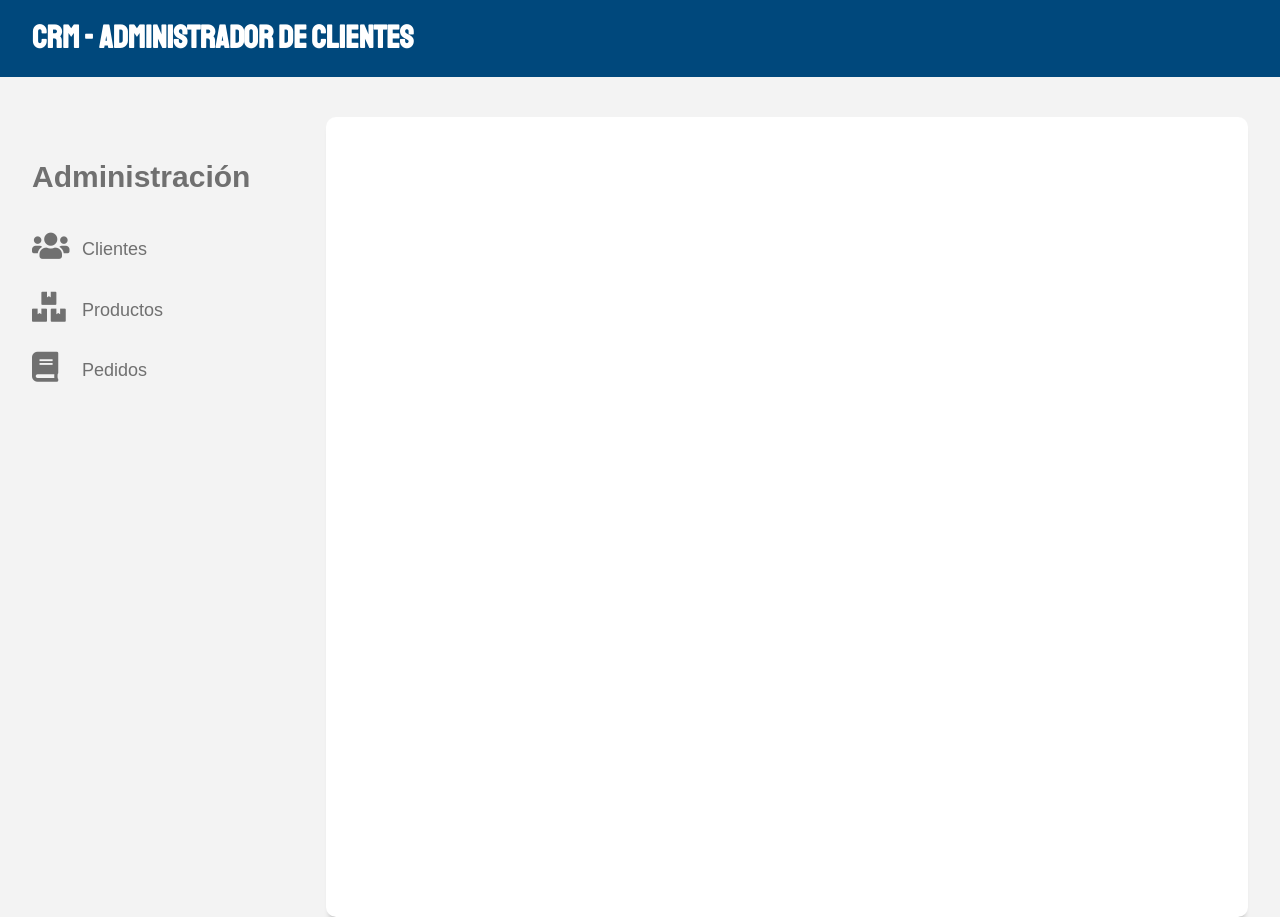
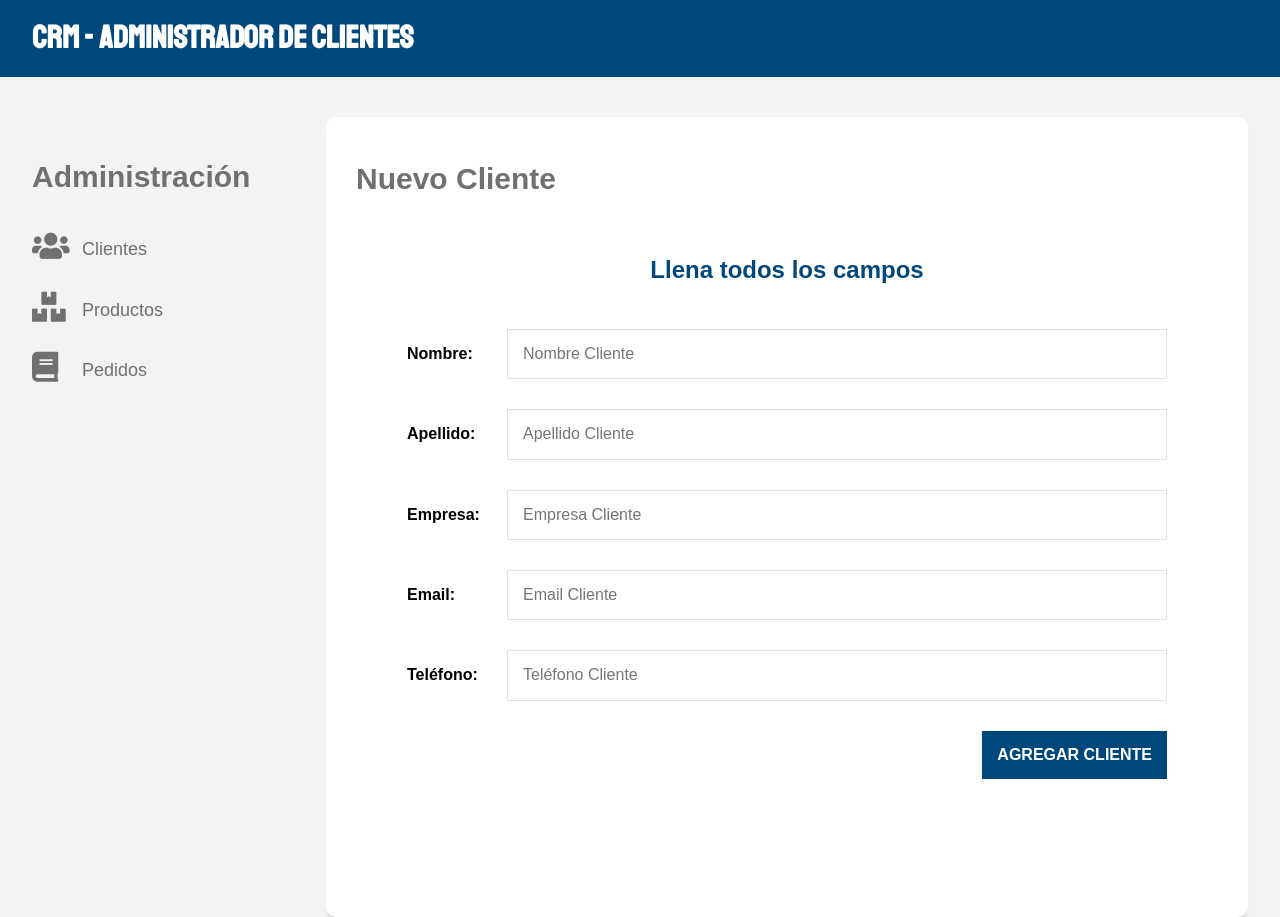
Before and after one commit to adriayc/node_bootcamp-jpt, a React (Create React App) app in the folder 76-nodereact_CreandoApp/client-api/: page /clientes/nuevo in a window 1280 px wide. Built offline with nearby package versions, Linux system fonts and the light colour scheme.

Commit message:
Agregando formulario para Nuevos Clientes

```diff
--- a/76-nodereact_CreandoApp/client-api/src/App.js
+++ b/76-nodereact_CreandoApp/client-api/src/App.js
@@ -23,7 +23,7 @@
             {/* Routing a los diferentes componentes */}
             <Routes>
               <Route path='/' element={<Clientes />} />
-              <Route path='/cliente/nuevo' element={<NuevoCliente />} />
+              <Route path='/clientes/nuevo' element={<NuevoCliente />} />
 
               <Route path='/productos' element={<Productos />} />
               <Route path='/pedidos' element={<Pedidos />} />
--- a/76-nodereact_CreandoApp/client-api/src/components/clientes/NuevoCliente.js
+++ b/76-nodereact_CreandoApp/client-api/src/components/clientes/NuevoCliente.js
@@ -1,7 +1,44 @@
+import { Fragment } from 'react';
+
 const NuevoCliente = () => {
-    return (
-        <h2>Nuevo cliente</h2>
-    );
+  return (
+    <Fragment>
+      <h2>Nuevo Cliente</h2>
+
+      <form>
+        <legend>Llena todos los campos</legend>
+
+        <div className="campo">
+          <label>Nombre:</label>
+          <input type="text" placeholder="Nombre Cliente" name="nombre" />
+        </div>
+
+        <div className="campo">
+          <label>Apellido:</label>
+          <input type="text" placeholder="Apellido Cliente" name="apellido" />
+        </div>
+
+        <div className="campo">
+          <label>Empresa:</label>
+          <input type="text" placeholder="Empresa Cliente" name="empresa" />
+        </div>
+
+        <div className="campo">
+          <label>Email:</label>
+          <input type="email" placeholder="Email Cliente" name="email" />
+        </div>
+
+        <div className="campo">
+          <label>Teléfono:</label>
+          <input type="email" placeholder="Teléfono Cliente" name="telefono" />
+        </div>
+
+        <div className="enviar">
+          <input type="submit" className="btn btn-azul" value="Agregar Cliente" />
+        </div>
+      </form>
+    </Fragment>
+  );
 }
 
 export default NuevoCliente;
```
